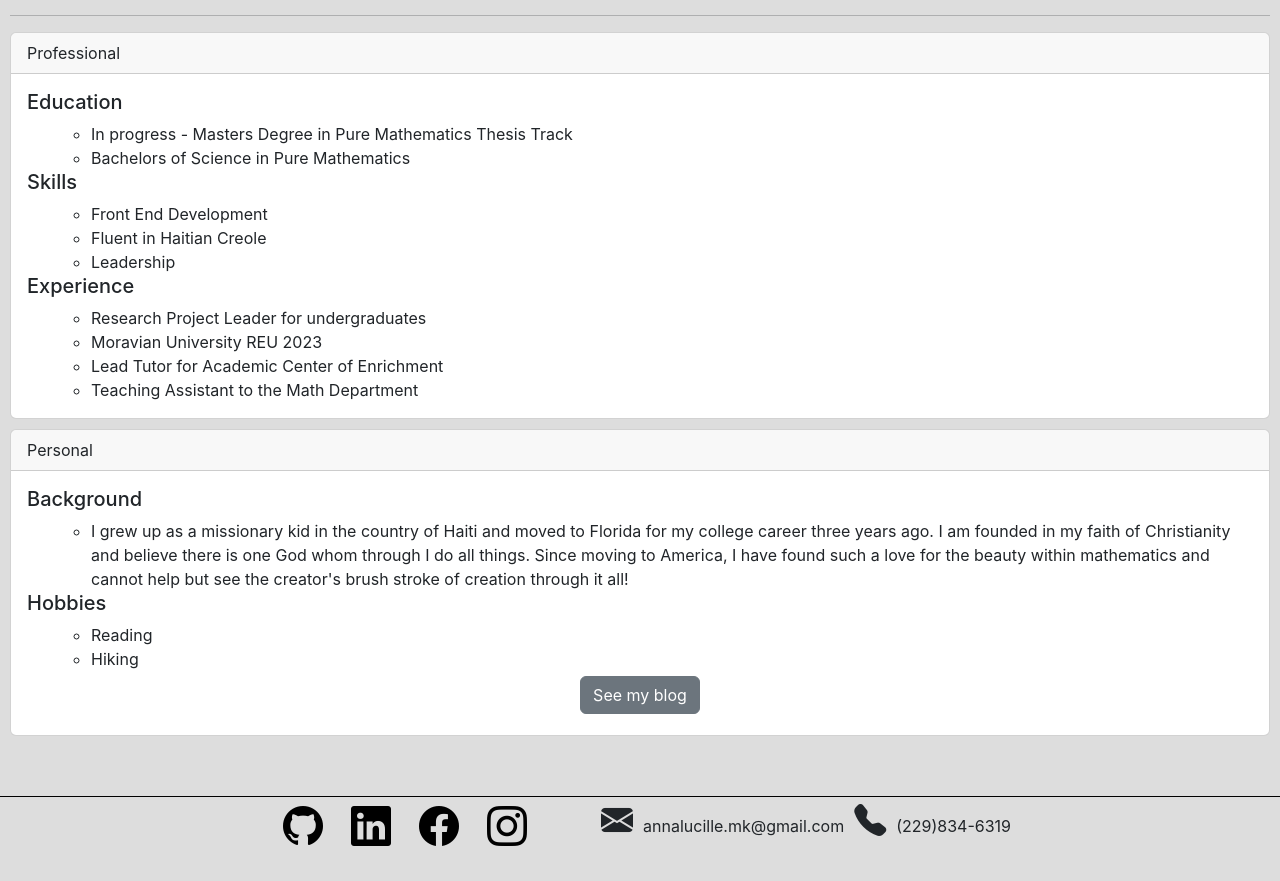
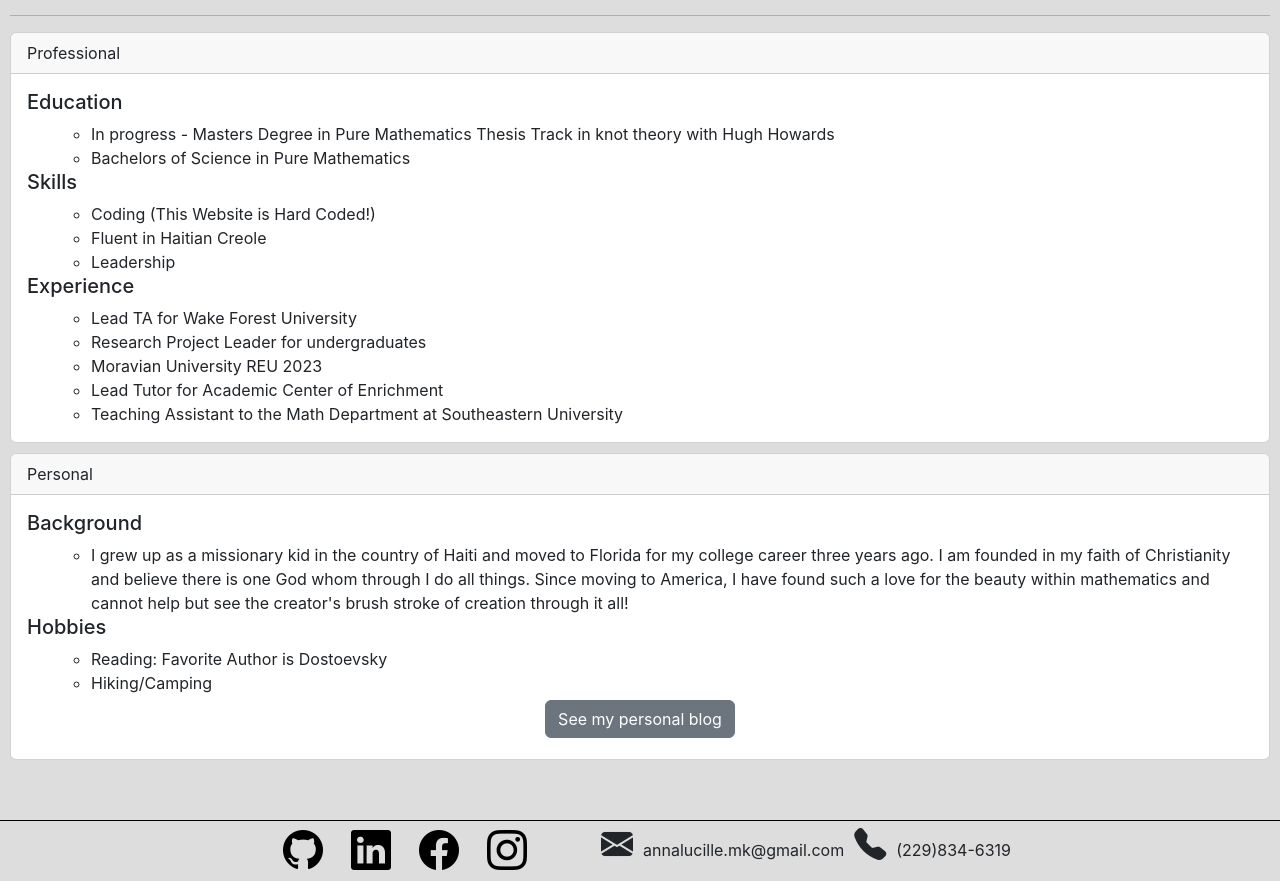
Before and after one commit to acoleman-5302/reactWebsite, a React (Vite) app: page /about in a window 1280 px wide. Shown: the part 300-1181 px from the top of the page. Before the commit the page ends 1157 px from the top, so only its background shows below. Built offline with nearby package versions, Linux system fonts and the light colour scheme; no server answers; a web font is replaced by a local one.

Commit message:
Small Updates

```diff
--- a/src/pages/About.jsx
+++ b/src/pages/About.jsx
@@ -29,7 +29,7 @@ const About = () => {
               <h5 className="card-title">Education</h5>
               <ul className="card-text">
                 <ul>
-                  <li>In progress - Masters Degree in Pure Mathematics Thesis Track</li>
+                  <li>In progress - Masters Degree in Pure Mathematics Thesis Track in knot theory with Hugh Howards</li>
                   <li>Bachelors of Science in Pure Mathematics</li>
                 </ul>
               </ul>
@@ -39,7 +39,7 @@ const About = () => {
               <h5 className="card-title skills">Skills</h5>
               <ul className="card-text">
                 <ul>
-                  <li>Front End Development</li>
+                  <li>Coding (This Website is Hard Coded!)</li>
                   <li>Fluent in Haitian Creole</li>
                   <li>Leadership</li>
                 </ul>
@@ -50,10 +50,11 @@ const About = () => {
               <h5 className="card-title experience">Experience</h5>
               <ul className="card-text">
                 <ul>
+                  <li>Lead TA for Wake Forest University</li>
                   <li>Research Project Leader for undergraduates</li>
                   <li>Moravian University REU 2023</li>
                   <li>Lead Tutor for Academic Center of Enrichment</li>
-                  <li>Teaching Assistant to the Math Department</li>
+                  <li>Teaching Assistant to the Math Department at Southeastern University</li>
                 </ul>
               </ul>
             </div>
@@ -79,13 +80,13 @@ const About = () => {
               <h5 className="card-title">Hobbies</h5>
               <ul className="card-text">
                 <ul>
-                  <li>Reading</li>
-                  <li>Hiking</li>
+                  <li>Reading: Favorite Author is Dostoevsky</li>
+                  <li>Hiking/Camping</li>
                 </ul>
               </ul>
             </div>
             <div className="button">
-              <a target="blank" href="https://lucielleanna02.wixsite.com/annalucielle/blogs" className="btn btn-secondary card-button">See my blog</a>
+              <a target="blank" href="https://lucielleanna02.wixsite.com/annalucielle/blogs" className="btn btn-secondary card-button">See my personal blog</a>
             </div>
           </div>
         </div>
```
Also changed, not shown: 3 other files (tests, documents, lock files or other folders).
